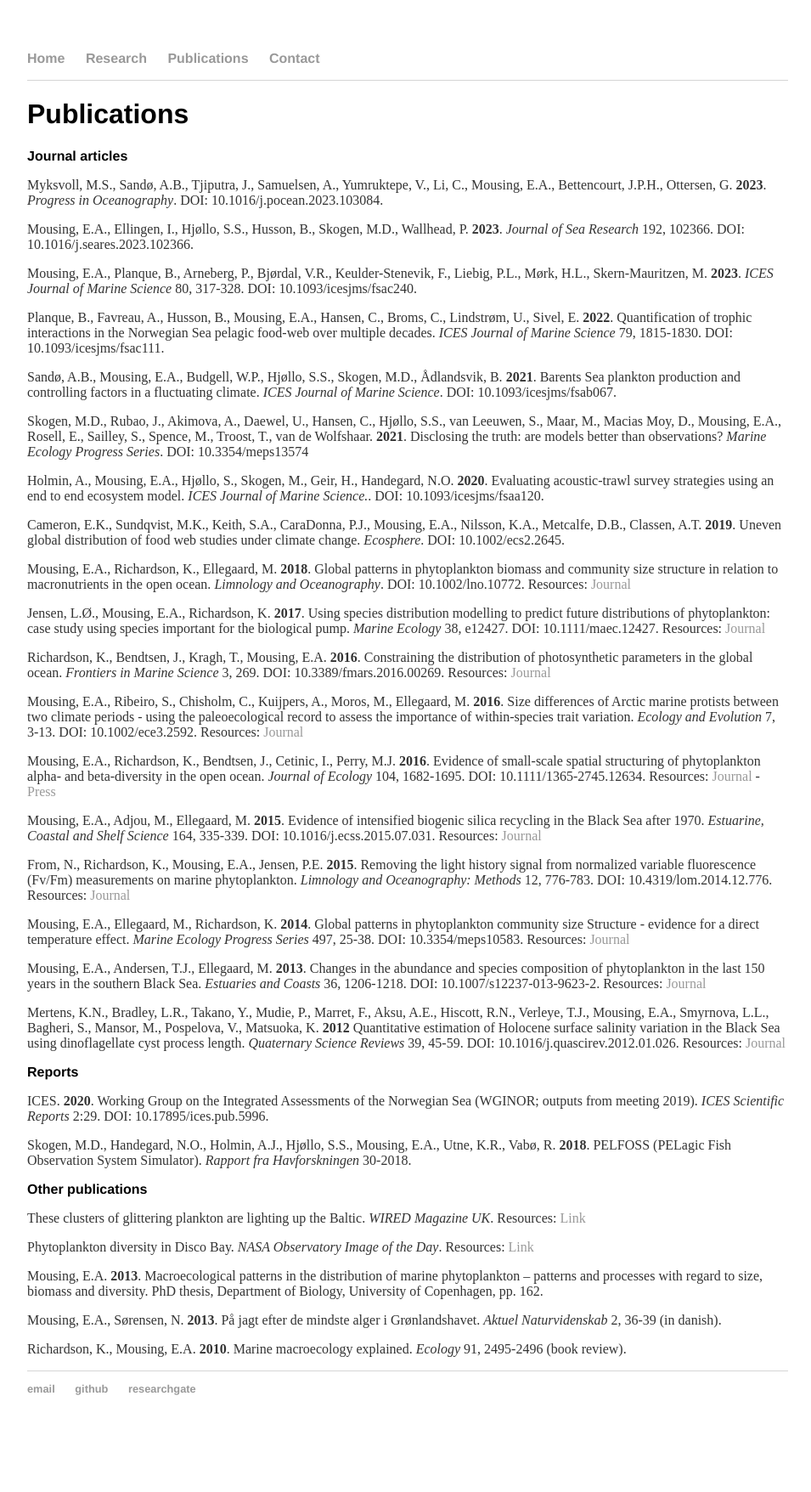
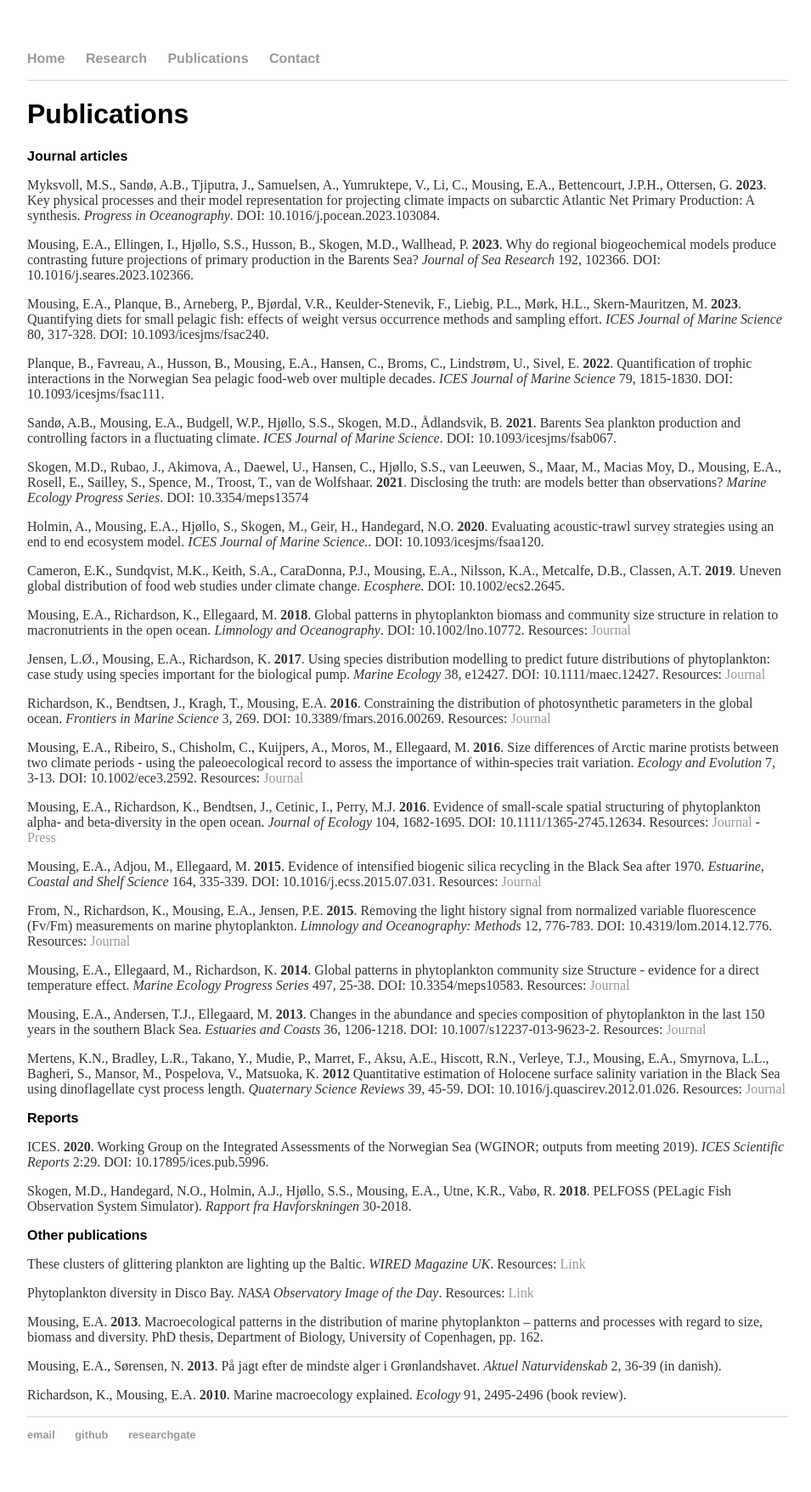
Before and after one commit to eamousing/eamousing.github.io, a Jekyll site: the page built from publications.html, in a window 1280 px wide. Shown: the whole page at 85% size, without its empty margins (160-1115 px from the left). Built offline with Jekyll 4.4.1, drawn with Linux system fonts in a browser that asks for light colours; Markdown is read by kramdown in place of the engine named in the settings; before the commit the page ends 1702 px from its top, so only the background shows below that.

Commit message:
Update publications.html

```diff
--- a/publications.html
+++ b/publications.html
@@ -5,9 +5,9 @@ title: Publications
 <div class="blurb">
 	<h1>Publications</h1>
         <h2>Journal articles</h2>
-	    <p>Myksvoll, M.S., Sandø, A.B., Tjiputra, J., Samuelsen, A., Yumruktepe, V., Li, C., Mousing, E.A., Bettencourt, J.P.H., Ottersen, G. <b>2023</b>. <i>Progress in Oceanography</i>. DOI: 10.1016/j.pocean.2023.103084.</p>
-	    <p>Mousing, E.A., Ellingen, I., Hjøllo, S.S., Husson, B., Skogen, M.D., Wallhead, P. <b>2023</b>. <i>Journal of Sea Research</i> 192, 102366. DOI: 10.1016/j.seares.2023.102366.</p>
-	    <p>Mousing, E.A., Planque, B., Arneberg, P., Bjørdal, V.R., Keulder-Stenevik, F., Liebig, P.L., Mørk, H.L., Skern-Mauritzen, M. <b>2023</b>. <i>ICES Journal of Marine Science</i> 80, 317-328. DOI: 10.1093/icesjms/fsac240.</p>
+	    <p>Myksvoll, M.S., Sandø, A.B., Tjiputra, J., Samuelsen, A., Yumruktepe, V., Li, C., Mousing, E.A., Bettencourt, J.P.H., Ottersen, G. <b>2023</b>. Key physical processes and their model representation for projecting climate impacts on subarctic Atlantic Net Primary Production: A synthesis. <i>Progress in Oceanography</i>. DOI: 10.1016/j.pocean.2023.103084.</p>
+	    <p>Mousing, E.A., Ellingen, I., Hjøllo, S.S., Husson, B., Skogen, M.D., Wallhead, P. <b>2023</b>. Why do regional biogeochemical models produce contrasting future projections of primary production in the Barents Sea? <i>Journal of Sea Research</i> 192, 102366. DOI: 10.1016/j.seares.2023.102366.</p>
+	    <p>Mousing, E.A., Planque, B., Arneberg, P., Bjørdal, V.R., Keulder-Stenevik, F., Liebig, P.L., Mørk, H.L., Skern-Mauritzen, M. <b>2023</b>. Quantifying diets for small pelagic fish: effects of weight versus occurrence methods and sampling effort. <i>ICES Journal of Marine Science</i> 80, 317-328. DOI: 10.1093/icesjms/fsac240.</p>
 	    <p>Planque, B., Favreau, A., Husson, B., Mousing, E.A., Hansen, C., Broms, C., Lindstrøm, U., Sivel, E. <b>2022</b>. Quantification of trophic interactions in the Norwegian Sea pelagic food-web over multiple decades. <i>ICES Journal of Marine Science</i> 79, 1815-1830. DOI: 10.1093/icesjms/fsac111.</p>
 	    <p>Sandø, A.B., Mousing, E.A., Budgell, W.P., Hjøllo, S.S., Skogen, M.D., Ådlandsvik, B. <b>2021</b>. Barents Sea plankton production and controlling factors in a fluctuating climate. <i> ICES Journal of Marine Science</i>. DOI: 10.1093/icesjms/fsab067.</p>
 	    <p>Skogen, M.D., Rubao, J., Akimova, A., Daewel, U., Hansen, C., Hjøllo, S.S., van Leeuwen, S., Maar, M., Macias Moy, D., Mousing, E.A., Rosell, E., Sailley, S., Spence, M., Troost, T., van de Wolfshaar. <b>2021</b>. Disclosing the truth: are models better than observations? <i>Marine Ecology Progress Series</i>. DOI: 10.3354/meps13574</p>
```
